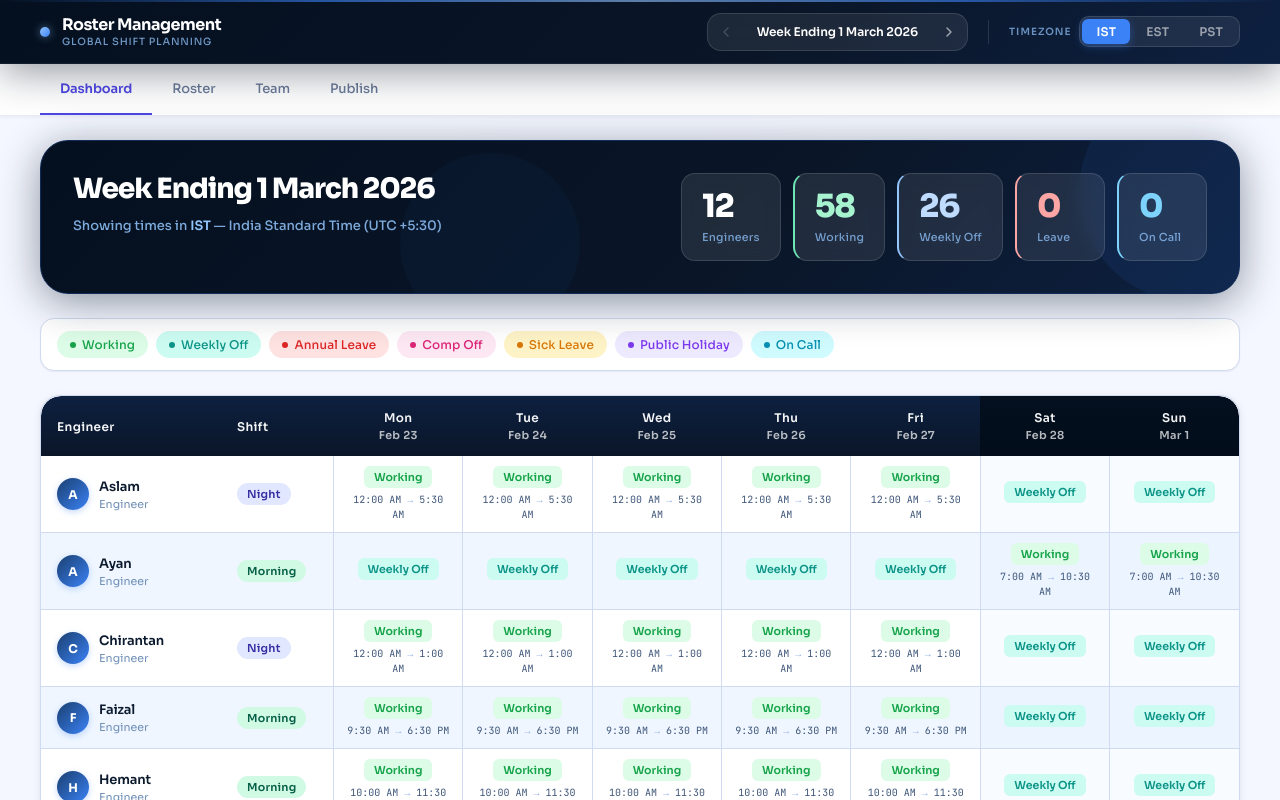
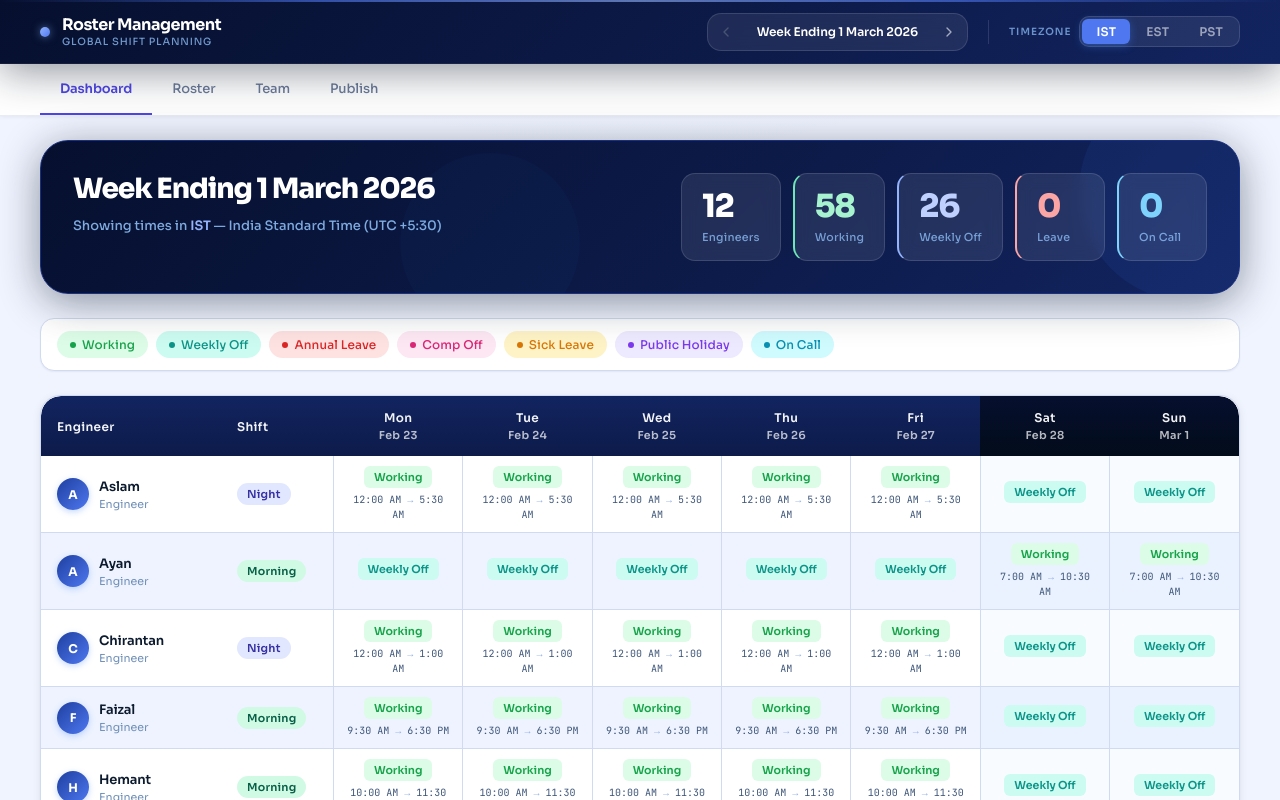
Before and after one commit to ganpatibappa885-ui/roster-app, a React (Vite) app: page / in a window 1280 px wide. Shown: the top 800 px of the page. Built offline with nearby package versions, Linux system fonts and the light colour scheme.

Commit message:
Proper Navy blue

```diff
--- a/src/App.css
+++ b/src/App.css
@@ -7,17 +7,17 @@
 
 :root {
   /* ── Fugetron Navy Palette ── */
-  --navy-950: #04101f;
-  --navy-900: #0a1628;
-  --navy-800: #0d2040;
-  --navy-700: #112c58;
-  --navy-600: #1a3f6f;
-  --navy-500: #1e52a0;
-  --navy-400: #3b82f6;
-  --navy-300: #93c5fd;
-  --navy-200: #bfdbfe;
-  --navy-100: #dbeafe;
-  --navy-50:  #eff6ff;
+  --navy-950: #060f2e;
+  --navy-900: #0d1b4a;
+  --navy-800: #122460;
+  --navy-700: #1a3080;
+  --navy-600: #1e3fa0;
+  --navy-500: #2855c8;
+  --navy-400: #4f78f0;
+  --navy-300: #93b4fd;
+  --navy-200: #bfd0fe;
+  --navy-100: #dce8ff;
+  --navy-50:  #eef3ff;
 
   /* ── Alias old teal vars → navy (keeps all components working) ── */
   --teal-950: var(--navy-950);
@@ -33,7 +33,7 @@
   --teal-50:  var(--navy-50);
 
   /* ── Surface Colors ── */
-  --bg-app:      #f4f7ff;
+  --bg-app:      #f0f4ff;
   --bg-card:     #ffffff;
   --bg-elevated: #f0f4ff;
   --bg-hover:    #e8f0ff;
```
